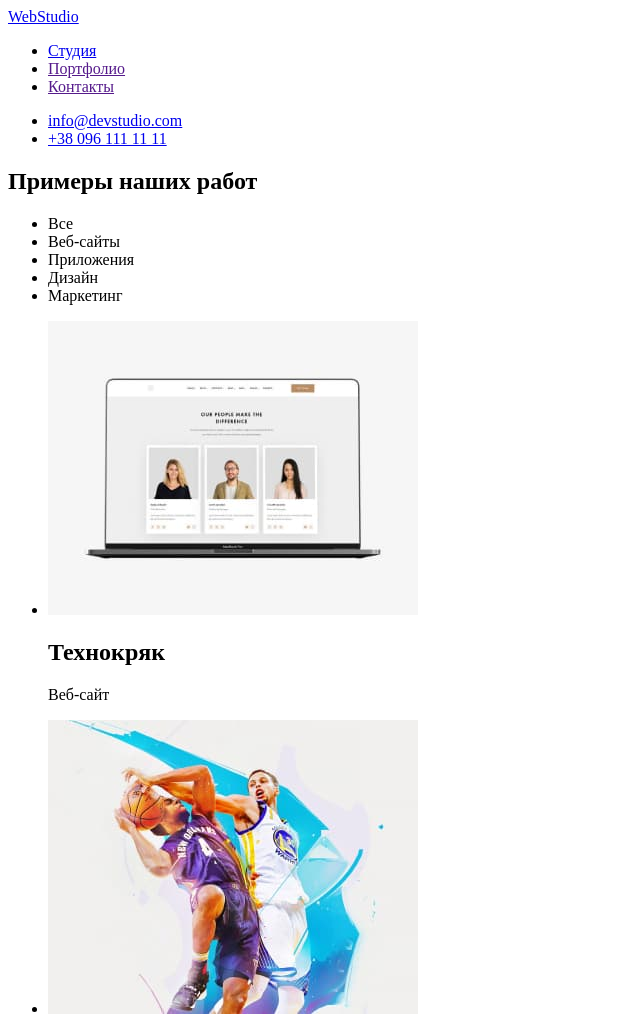
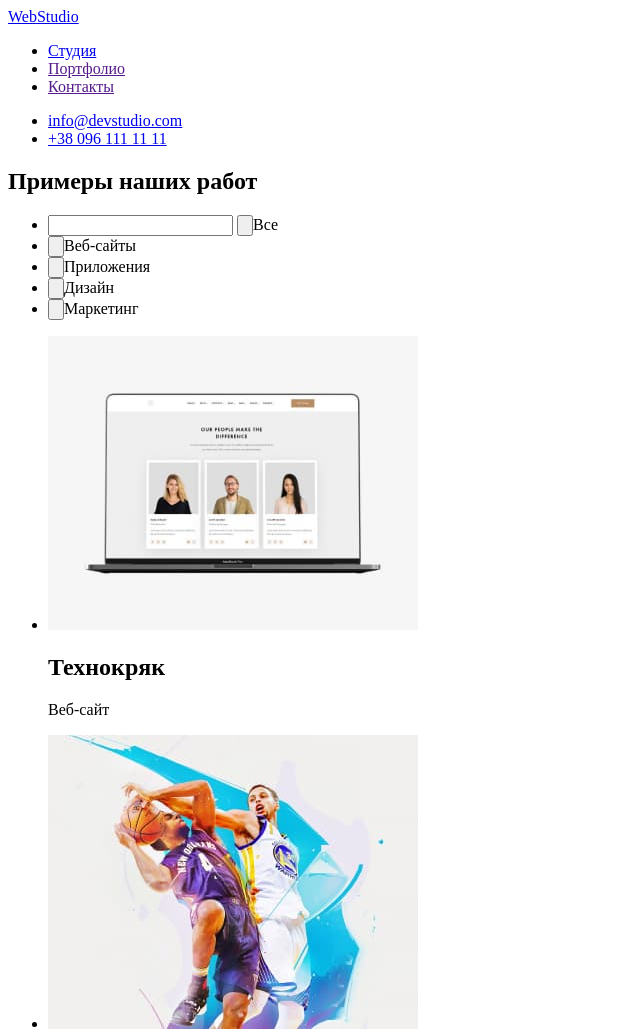
Before and after one commit to sanlander/goit-markup-hw-02, a plain HTML site: page portfolio.html in a window 1280 px wide. Shown: the top 1032 px of the page, without its empty margins (0-640 px from the left). Drawn offline with Linux system fonts and the light colour scheme.

Commit message:
validator

```diff
--- a/portfolio.html
+++ b/portfolio.html
@@ -30,19 +30,20 @@
       <section class="filter-buttons">
         <ul>
           <li>
-            <type ="button" class="button">Все</type>
+            <input type="text">
+            <input type="button" class="button">Все</type>
           </li>
           <li>
-            <type ="button" class="button">Веб-сайты</type>
+            <input type="button" class="button">Веб-сайты</type>
           </li>
           <li>
-            <type ="button" class="button">Приложения</type>
+            <input type="button" class="button">Приложения</type>
           </li>
           <li>
-            <type ="button" class="button">Дизайн</type>
+            <input type="button" class="button">Дизайн</type>
           </li>
           <li>
-            <type ="button" class="button">Маркетинг</type>
+            <input type="button" class="button">Маркетинг</type>
           </li>
         </ul>
       </section>
```
